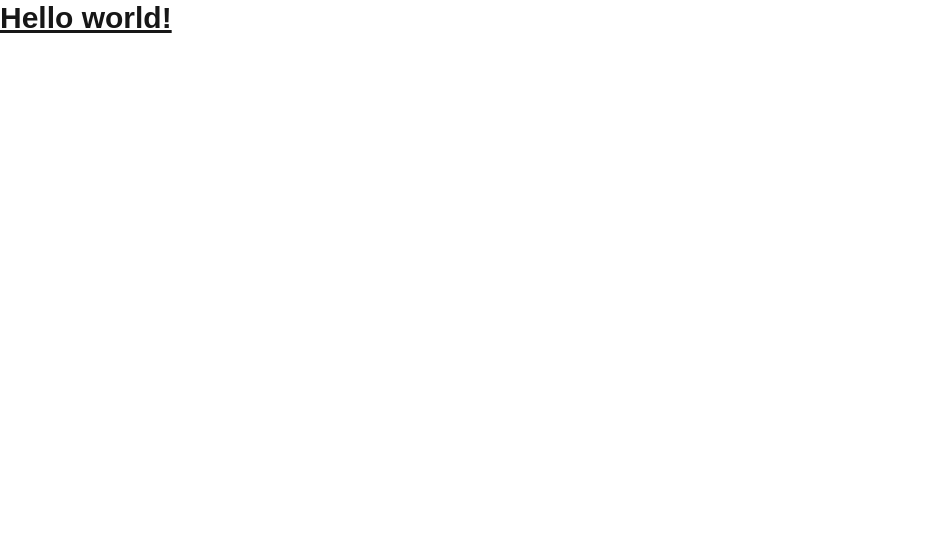
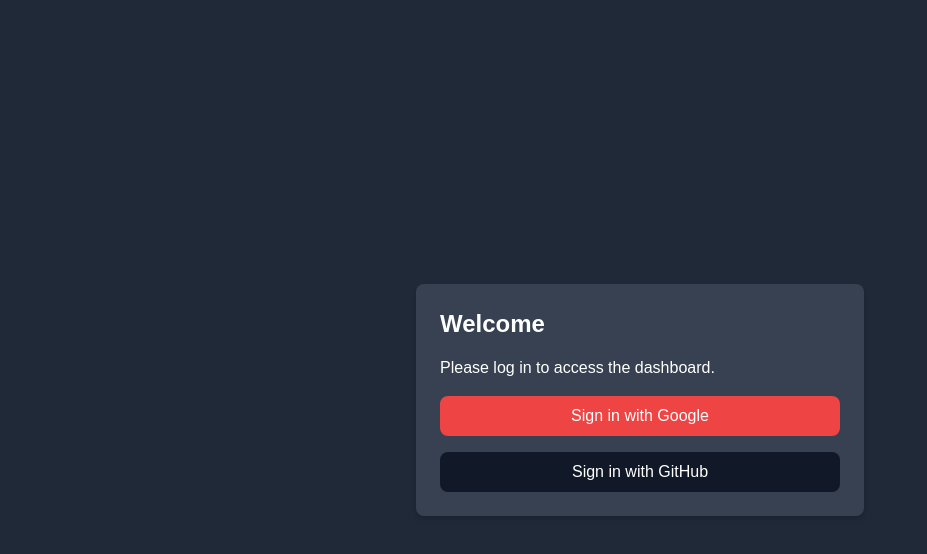
Before and after one commit to neerajgroot8055/news, a Next.js app: page / in a window 1280 px wide. Shown: the top 554 px of the page, without its empty margins (0-927 px from the left). Built offline with nearby package versions, Linux system fonts and the light colour scheme.

Commit message:
created the signin page

```diff
--- a/package.json
+++ b/package.json
@@ -11,11 +11,13 @@
   "dependencies": {
     "@tailwindcss/typography": "^0.5.15",
     "next": "15.1.3",
+    "next-auth": "^4.24.11",
     "react": "^19.0.0",
     "react-dom": "^19.0.0"
   },
   "devDependencies": {
     "@eslint/eslintrc": "^3",
+    "@types/next-auth": "^3.15.0",
     "@types/node": "^20",
     "@types/react": "^19",
     "@types/react-dom": "^19",
--- /dev/null
+++ b/src/app/api/auth/[...nextauth]/route.ts
@@ -0,0 +1,21 @@
+import NextAuth from "next-auth";
+import GoogleProvider from "next-auth/providers/google";
+import GitHubProvider from "next-auth/providers/github";
+
+const handler = NextAuth({
+  providers: [
+    GoogleProvider({
+      clientId: process.env.GOOGLE_CLIENT_ID!,
+      clientSecret: process.env.GOOGLE_CLIENT_SECRET!,
+    }),
+    GitHubProvider({
+      clientId: process.env.GITHUB_CLIENT_ID!,
+      clientSecret: process.env.GITHUB_CLIENT_SECRET!,
+    }),
+  ],
+  pages: {
+    signIn: "/", // Redirect to the login page if not logged in
+  },
+});
+
+export { handler as GET, handler as POST };
--- a/src/app/layout.tsx
+++ b/src/app/layout.tsx
@@ -1,3 +1,5 @@
+"use client";
+import { SessionProvider } from "next-auth/react";
 import "./globals.css";
 
 export default function RootLayout({
@@ -6,12 +8,11 @@ export default function RootLayout({
   children: React.ReactNode;
 }>) {
   return (
-    <html lang="en">
-      <body
-
-      >
-        {children}
-      </body>
-    </html>
+    <SessionProvider>
+      <html lang="en">
+        <head />
+        <body>{children}</body>
+      </html>
+    </SessionProvider>
   );
 }
--- a/src/app/page.tsx
+++ b/src/app/page.tsx
@@ -1,7 +1,26 @@
-export default function Home() {
+"use client";
+
+import { signIn } from "next-auth/react";
+
+export default function LoginPage() {
   return (
-    <h1 className="text-3xl font-bold underline">
-      Hello world!
-    </h1>
-  )
+    <div className="flex items-center justify-center min-h-screen bg-gray-800 text-white">
+      <div className="w-full max-w-md bg-gray-700 p-6 rounded-lg shadow-md">
+        <h1 className="text-2xl font-bold mb-4">Welcome</h1>
+        <p className="mb-4">Please log in to access the dashboard.</p>
+        <button
+          onClick={() => signIn("google", { callbackUrl: "/dashboard" })}
+          className="w-full p-2 mb-4 bg-red-500 rounded-lg hover:bg-red-600"
+        >
+          Sign in with Google
+        </button>
+        <button
+          onClick={() => signIn("github", { callbackUrl: "/dashboard" })}
+          className="w-full p-2 bg-gray-900 rounded-lg hover:bg-gray-700"
+        >
+          Sign in with GitHub
+        </button>
+      </div>
+    </div>
+  );
 }
```
Also changed, not shown: src/types/next-auth.d.ts (added, +13 -0 lines), 1 other file (tests, documents, lock files or other folders).
